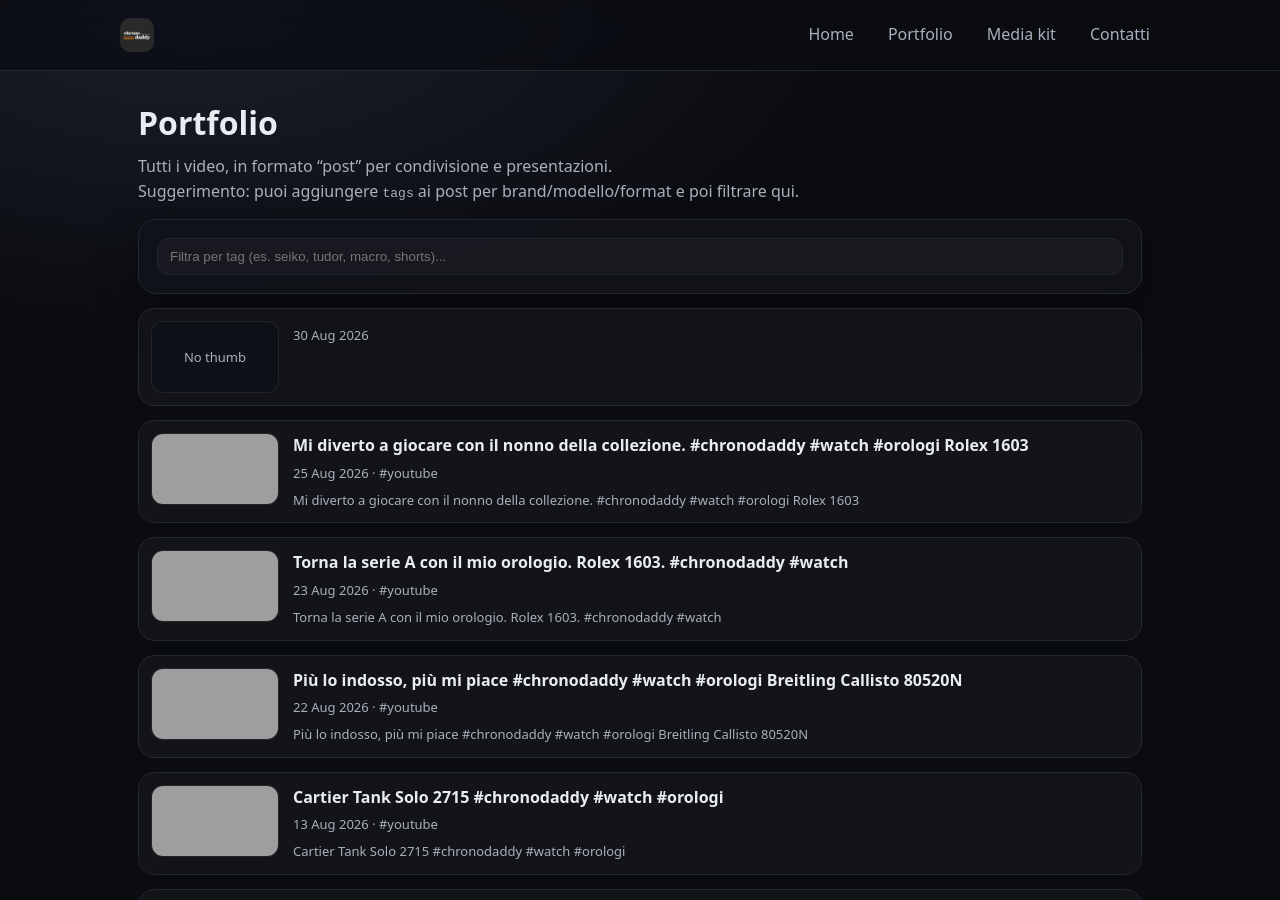
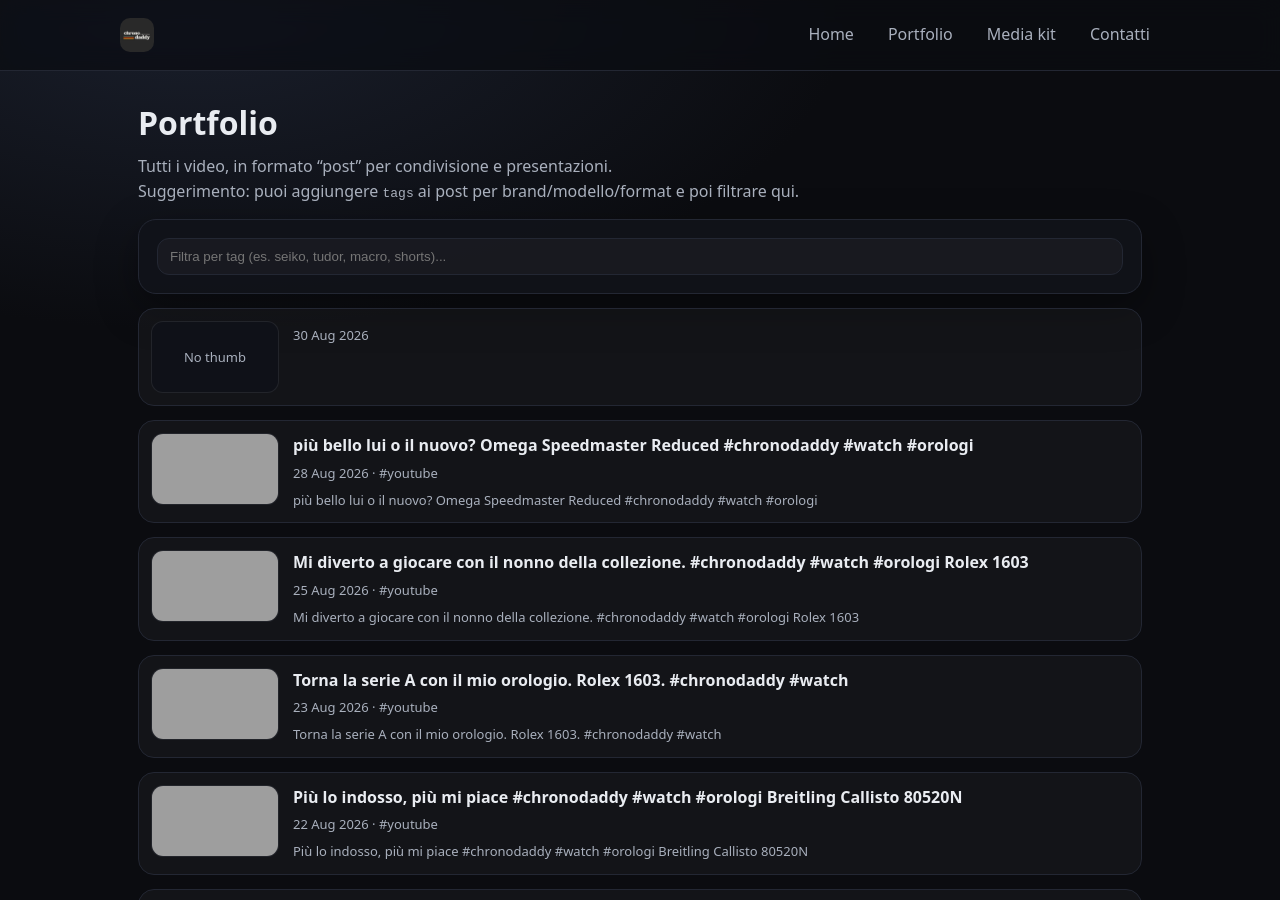
Before and after one commit to claudiostoduto/chronodaddy, a Jekyll site: the page built from _pages/portfolio.md, in a window 1280 px wide and 900 px high, cut to the strip 0-900 px from the top of the window. Built offline with Jekyll 4.4.1, drawn with Linux system fonts in a browser that asks for light colours; grey boxes are pictures that could not be loaded.

Commit message:
chore: add new YouTube posts

```diff
--- /dev/null
+++ b/_posts/2026-08-28-pi-bello-lui-o-il-nuovo-omega-speedmaster-reduced-chronodaddy-watch-orologi.md
@@ -0,0 +1,14 @@
+---
+title: "più bello lui o il nuovo? Omega Speedmaster Reduced #chronodaddy #watch #orologi"
+date: 2026-08-28
+videoId: "v-vHxE3Psck"
+youtubeUrl: "https://www.youtube.com/shorts/v-vHxE3Psck"
+thumbnail: "https://i3.ytimg.com/vi/v-vHxE3Psck/hqdefault.jpg"
+tags: [youtube]
+excerpt: "più bello lui o il nuovo? Omega Speedmaster Reduced #chronodaddy #watch #orologi"
+---
+
+<!--
+Questo post è stato generato automaticamente.
+Puoi aggiungere tag più specifici (brand/modello/format) e una descrizione/contesto per renderlo un vero case study.
+-->
```
Also changed, not shown: assets/channel-stats.json (+4 -4 lines).
